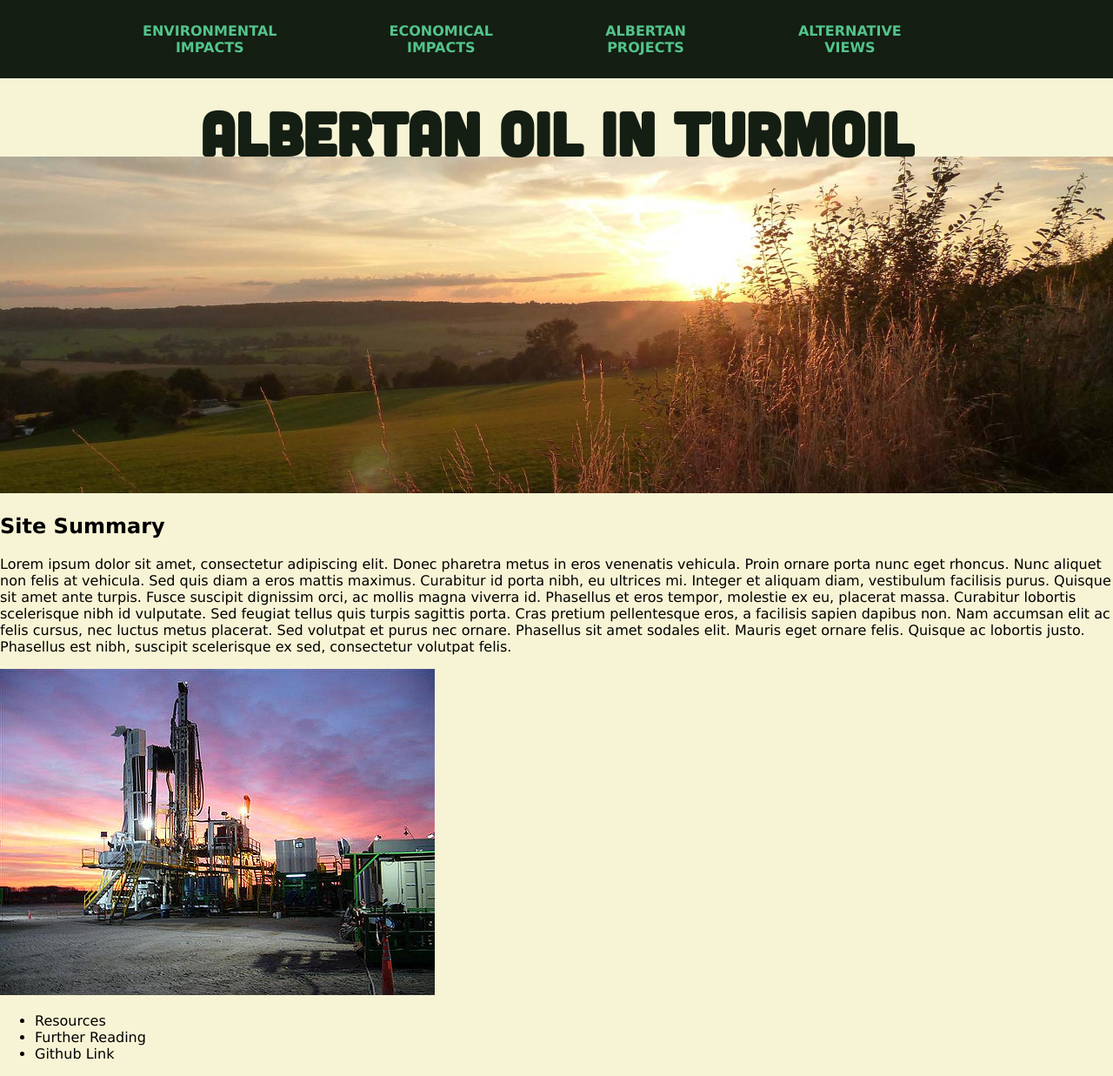
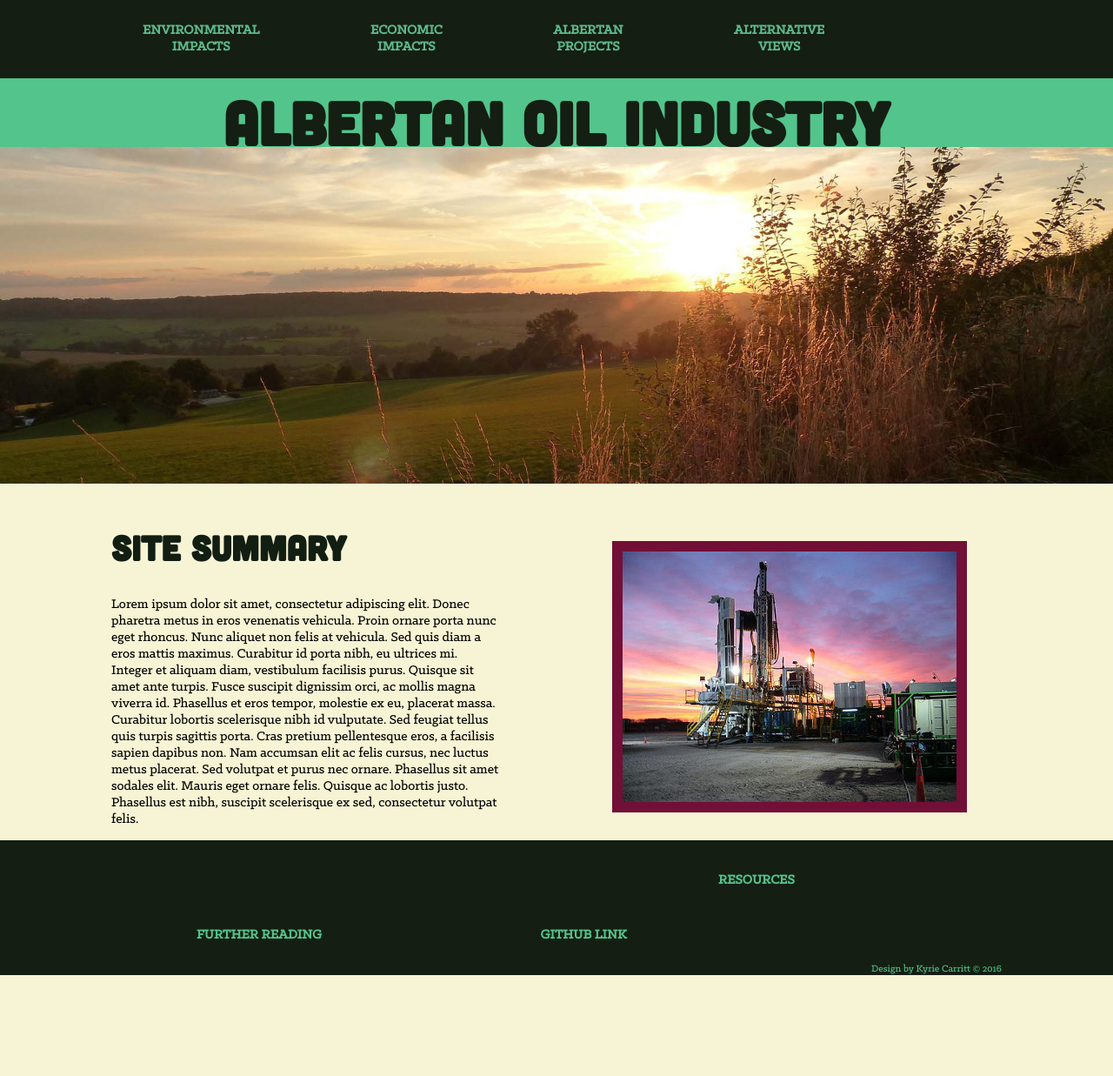
Before and after one commit to kcarritt/Assignment-1, a plain HTML site: page index.html in a window 1280 px wide. Shown: the whole page at 87% size. After the commit the page ends 1133 px from the top, so only its background shows below. Drawn offline with nearby package versions, Linux system fonts and the light colour scheme; files whose address does not match are found by name; a web font is replaced by a local one.

Commit message:
index.html

```diff
--- a/index.html
+++ b/index.html
@@ -2,36 +2,44 @@
 <html>
 
 <head>
-	<link rel="stylesheet" type="text/css" href="css/style.css">
-	<title>Albertan Oil in Turmoil</title>
+	<link rel="stylesheet" type="text/css" href="css/globalStyles.css">
+	<link rel="stylesheet" type="text/css" href="css/pageStyles.css">
+	<script src="//code.jquery.com/jquery-1.12.0.min.js"></script>
+	<script src="//code.jquery.com/jquery-migrate-1.2.1.min.js"></script>
+	<title>Albertan Oil Industry</title>
 </head>
 
 <body>
-	<nav>
+	<nav class="topnav">
 		<ul>
-			<li>Environmental<br>Impacts</li>
-			<li>Economical<br>Impacts</li>
-			<li>Albertan<br>Projects</li>
-			<li>Alternative<br>Views</li>
+			<li><a href="environImpact.html">Environmental<br>Impacts</a></li>
+			<li><a href="economicImpact.html">Economic<br>Impacts</a></li>
+			<li><a href="projects.html">Albertan<br>Projects</a></li>
+			<li><a href="altview.html">Alternative<br>Views</a></li>
 		</ul>
 	</nav>
 	<header>
-		<div id="title"><h1>Albertan Oil in Turmoil</h1></div>
+		<div class="title"><h1>Albertan Oil Industry</h1></div>
 		<img src="img/cover.jpg" alt="Cover Photo">
 	</header>
-	<main>
-		<h2>Site Summary</h2>
+	<article>
+		<div id="summary">
+			<h2>Site Summary</h2>
 			<p>Lorem ipsum dolor sit amet, consectetur adipiscing elit. Donec pharetra metus in eros venenatis vehicula. Proin ornare porta nunc eget rhoncus. Nunc aliquet non felis at vehicula. Sed quis diam a eros mattis maximus. Curabitur id porta nibh, eu ultrices mi. Integer et aliquam diam, vestibulum facilisis purus. Quisque sit amet ante turpis. Fusce suscipit dignissim orci, ac mollis magna viverra id. Phasellus et eros tempor, molestie ex eu, placerat massa. Curabitur lobortis scelerisque nibh id vulputate. Sed feugiat tellus quis turpis sagittis porta. Cras pretium pellentesque eros, a facilisis sapien dapibus non. Nam accumsan elit ac felis cursus, nec luctus metus placerat. Sed volutpat et purus nec ornare. Phasellus sit amet sodales elit. Mauris eget ornare felis. Quisque ac lobortis justo. Phasellus est nibh, suscipit scelerisque ex sed, consectetur volutpat felis.</p>
+		</div>
 			<img src="img/sunsetRig.jpg" alt="Sunset Rig">
-	</main>
+	</article>
+	<div class="btmnav">
 	<footer>
 		<ul>
-			<li>Resources</li>
-			<li>Further Reading</li>
-			<li>Github Link</li>
+			<a href="resources.html"><li>Resources</li></a>
+			<a href="read.html"><li>Further Reading</li></a>
+			<a href="https://github.com/kcarritt/Assignment-1/tree/master/css" target="_blank"><li>Github Link</li></a>
 		</ul>
+		<p>Design by Kyrie Carritt © 2016 </p>
 	</footer>
+	</div>
+	</div>
 
-	<script src ="js/main.js"></script>
 </body>
 </html>
```
